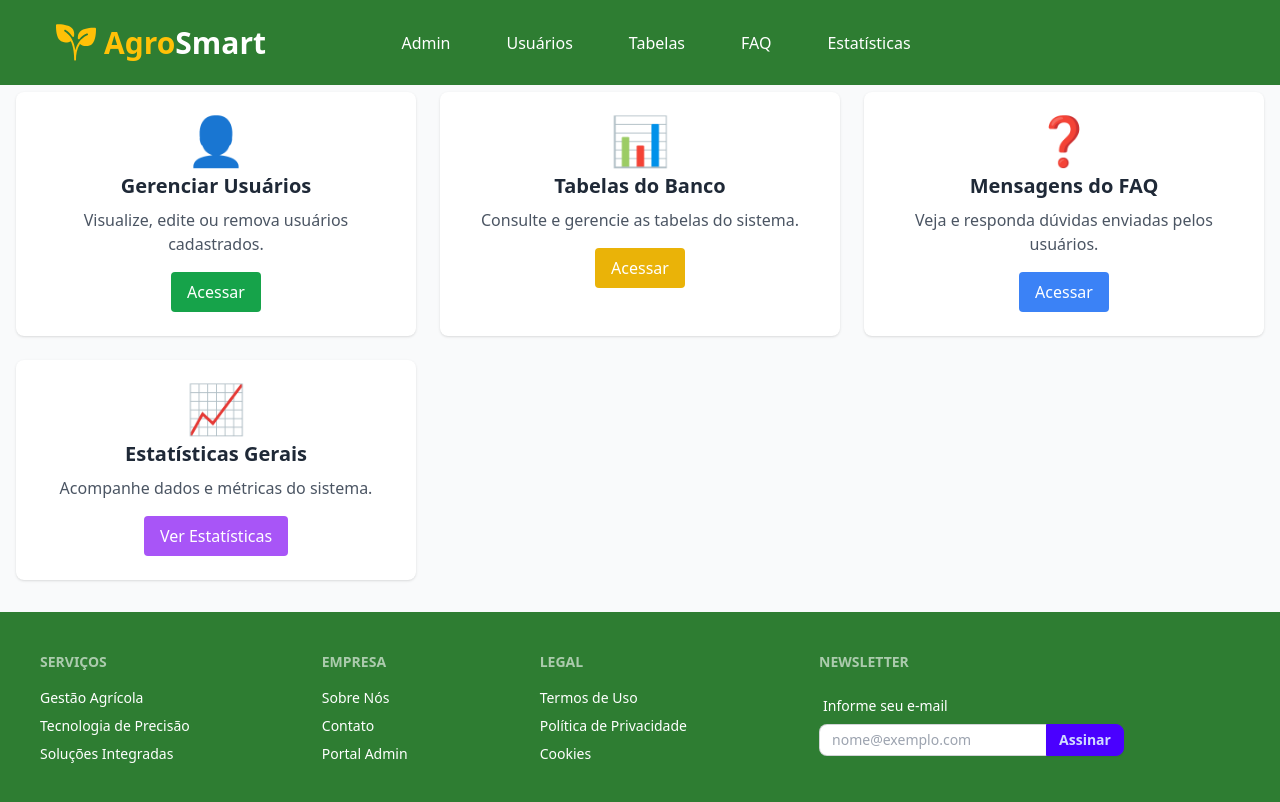
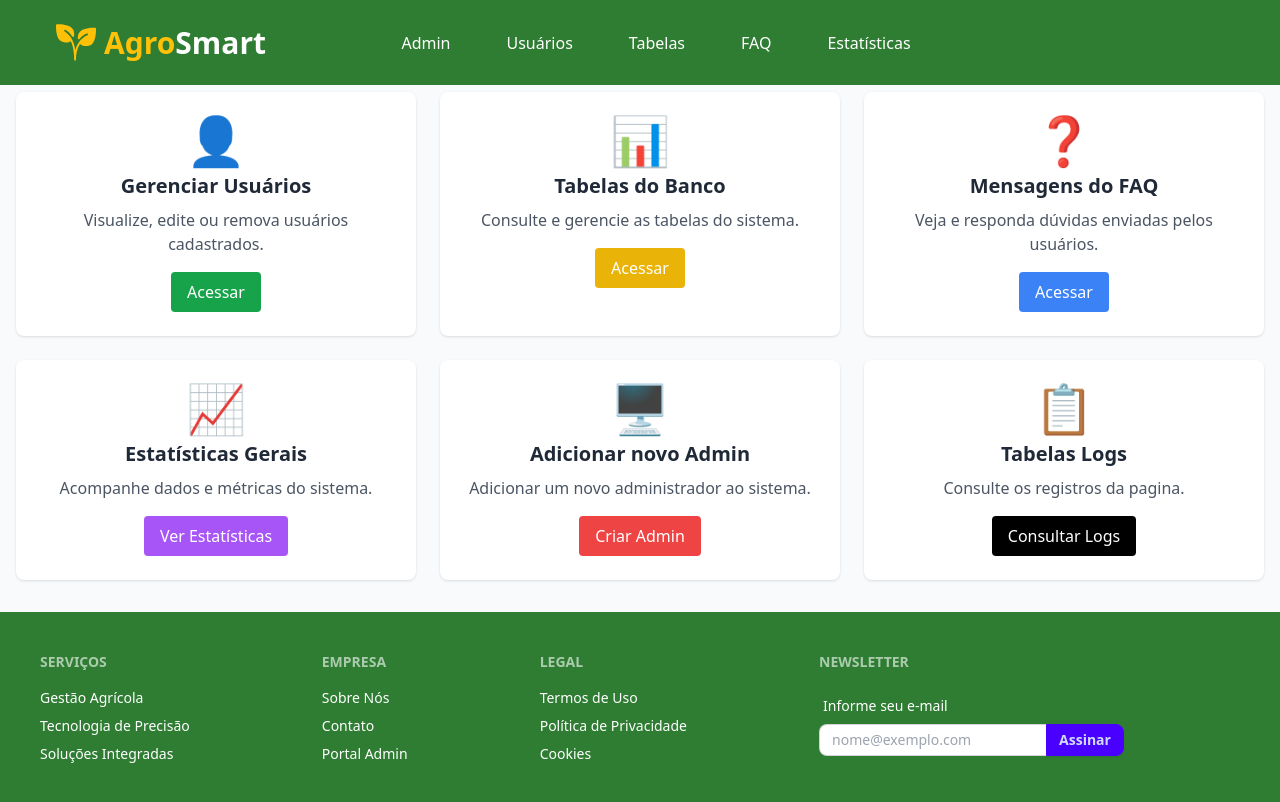
Before and after one commit to agrosmart030-lgtm/AgroSmart, a React (Vite) app in the folder frontend/: page /admin in a window 1280 px wide. Built offline with nearby package versions, Linux system fonts and the light colour scheme.

Commit message:
feat: estirilzação do dashboardadmin

```diff
--- a/frontend/src/pages/dashboard/AdminDashboard.jsx
+++ b/frontend/src/pages/dashboard/AdminDashboard.jsx
@@ -55,7 +55,28 @@ export default function AdminDashboard() {
               Ver Estatísticas
             </button>
           </div>
+          {/* Card Novo Admin */}
+          <div className="bg-white rounded-lg shadow p-6 flex flex-col items-center">
+            <span className="text-5xl mb-2 text-red-500">🖥️</span>
+            <h2 className="text-xl font-semibold mb-2">Adicionar novo Admin</h2>
+            <p className="text-gray-600 mb-4 text-center">
+              Adicionar um novo administrador ao sistema.
+            </p>
+            <button className="bg-red-500 text-white px-4 py-2 rounded hover:bg-red-600 transition">
+              Criar Admin
+            </button>
+          </div>
           {/* Card Logs */}
+          <div className="bg-white rounded-lg shadow p-6 flex flex-col items-center">
+            <span className="text-5xl mb-2 text-black">📋</span>
+            <h2 className="text-xl font-semibold mb-2">Tabelas Logs</h2>
+            <p className="text-gray-600 mb-4 text-center">
+              Consulte os registros da pagina.
+            </p>
+            <button className="bg-black text-white px-4 py-2 rounded hover:bg-black transition">
+              Consultar Logs
+            </button>
+          </div>
         </div>
       </main>
       <Footer />
```
